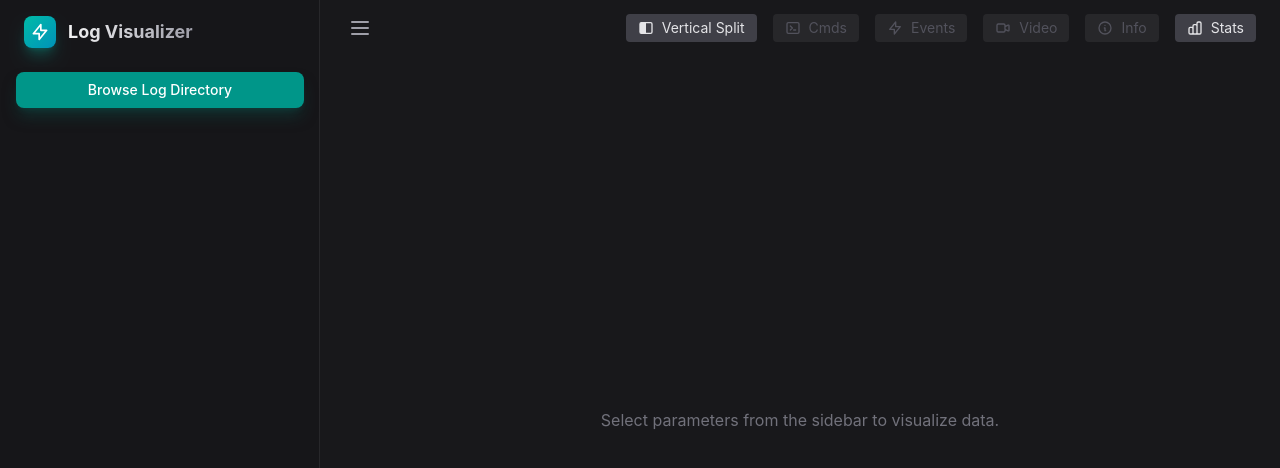
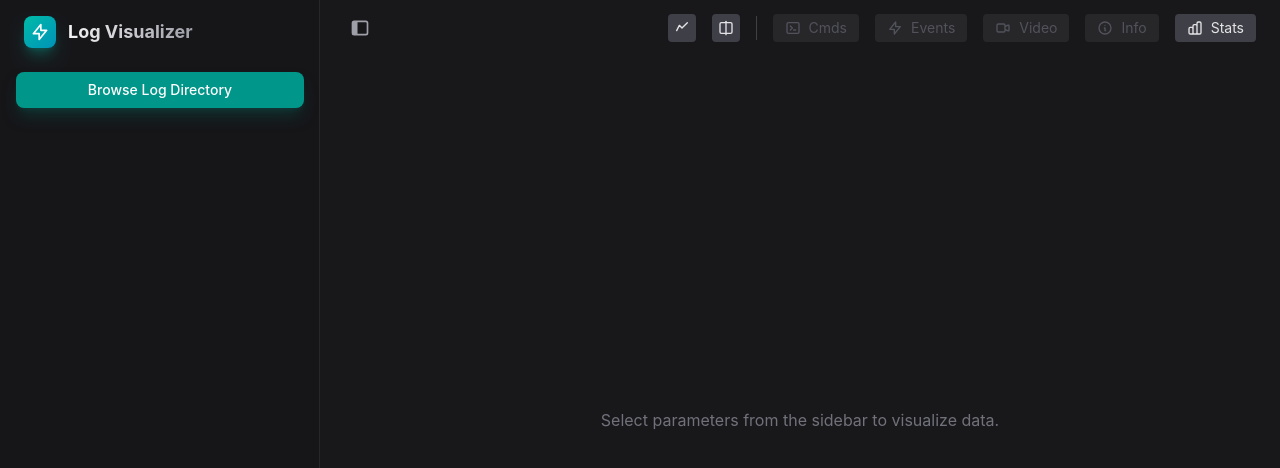
Before and after one commit to flslab/fls-cf-log-visualizer, a Vue app: page / in a window 1280 px wide. Shown: the top 468 px of the page. Built offline with nearby package versions, Linux system fonts and the light colour scheme.

Commit message:
update icons and add scatter plot toggle

```diff
--- a/src/App.vue
+++ b/src/App.vue
@@ -19,11 +19,16 @@
         <div class="flex items-center space-x-4">
           <button
             @click="isSidebarOpen = !isSidebarOpen"
-            class="text-zinc-400 hover:text-zinc-200 transition-colors p-1 rounded hover:bg-zinc-800"
-            title="Toggle Sidebar"
+            class="text-zinc-400 hover:text-zinc-200 transition-colors p-1.5 rounded hover:bg-zinc-800 flex items-center justify-center"
+            :title="isSidebarOpen ? 'Close Sidebar' : 'Open Sidebar'"
           >
-            <svg class="w-6 h-6" fill="none" viewBox="0 0 24 24" stroke="currentColor">
-              <path stroke-linecap="round" stroke-linejoin="round" stroke-width="2" d="M4 6h16M4 12h16M4 18h16" />
+            <svg v-if="isSidebarOpen" class="w-5 h-5" fill="none" viewBox="0 0 24 24">
+              <rect x="3" y="4" width="18" height="16" rx="2" stroke="currentColor" stroke-width="2" />
+              <path d="M3 6a2 2 0 0 1 2-2h4v16H5a2 2 0 0 1-2-2V6z" fill="currentColor" />
+            </svg>
+            <svg v-else class="w-5 h-5" fill="none" viewBox="0 0 24 24">
+              <rect x="3" y="4" width="18" height="16" rx="2" stroke="currentColor" stroke-width="2" />
+              <path d="M9 4v16" stroke="currentColor" stroke-width="2" />
             </svg>
           </button>
 
@@ -33,21 +38,39 @@
         </div>
 
         <div class="flex space-x-4 items-center text-sm text-zinc-400">
+
+          <button
+            @click="store.toggleShowPlotAsDots()"
+            class="p-1.5 rounded transition-colors flex items-center justify-center bg-zinc-700 hover:bg-zinc-600 text-zinc-200"
+            :title="store.showPlotAsDots ? 'Current: Dots. Click to switch to Lines.' : 'Current: Lines. Click to switch to Dots.'"
+          >
+            <svg v-if="!store.showPlotAsDots" class="w-4 h-4" fill="none" viewBox="0 0 24 24" stroke="currentColor">
+              <path stroke-linecap="round" stroke-linejoin="round" stroke-width="2" d="M4 16l4-8 4 4 8-8" />
+            </svg>
+            <svg v-else class="w-4 h-4" fill="none" viewBox="0 0 24 24" stroke="currentColor">
+              <circle cx="6" cy="16" r="2.5" fill="currentColor" stroke="none" />
+              <circle cx="10" cy="8" r="2.5" fill="currentColor" stroke="none" />
+              <circle cx="14" cy="12" r="2.5" fill="currentColor" stroke="none" />
+              <circle cx="22" cy="4" r="2.5" fill="currentColor" stroke="none" />
+            </svg>
+          </button>
+
           <button
             @click="store.toggleSplitMode()"
-          class="px-3 py-1 bg-zinc-700 hover:bg-zinc-600 rounded text-zinc-200 transition-colors flex items-center space-x-2"
-          title="Toggle Split Layout"
+            class="p-1.5 rounded transition-colors flex items-center justify-center bg-zinc-700 hover:bg-zinc-600 text-zinc-200"
+            :title="store.splitMode === 'vertical' ? 'Current: Vertical Split. Click to switch to Horizontal Split.' : 'Current: Horizontal Split. Click to switch to Vertical Split.'"
           >
             <svg v-if="store.splitMode === 'vertical'" class="w-4 h-4" fill="none" viewBox="0 0 24 24">
               <rect x="3" y="4" width="18" height="16" rx="2" stroke="currentColor" stroke-width="2" />
-            <path d="M3 6a2 2 0 0 1 2-2h7v16H5a2 2 0 0 1-2-2V6z" fill="currentColor" />
+              <path d="M12 2v20" stroke="currentColor" stroke-width="2" stroke-linecap="round" />
             </svg>
             <svg v-else class="w-4 h-4" fill="none" viewBox="0 0 24 24">
               <rect x="3" y="4" width="18" height="16" rx="2" stroke="currentColor" stroke-width="2" />
-            <path d="M3 6a2 2 0 0 1 2-2h14a2 2 0 0 1 2 2v6H3V6z" fill="currentColor" />
+              <path d="M1 12h22" stroke="currentColor" stroke-width="2" stroke-linecap="round" />
             </svg>
-          <span>{{ store.splitMode === 'vertical' ? 'Vertical Split' : 'Horizontal Split' }}</span>
           </button>
+
+          <div class="h-6 w-px bg-zinc-700 mr-4"></div>
 
         <button
           @click="store.toggleShowCommands()"
```
Lines whose indentation alone changed are shown as unchanged.
